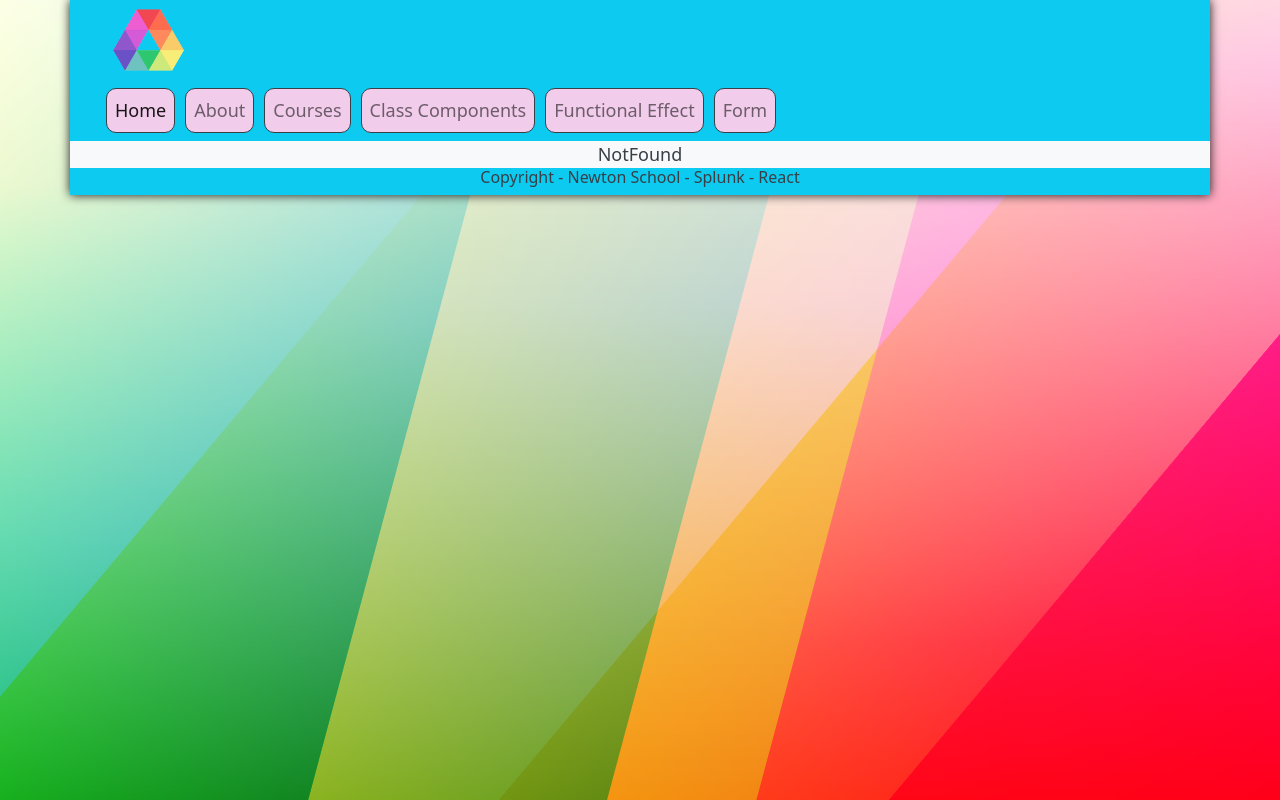
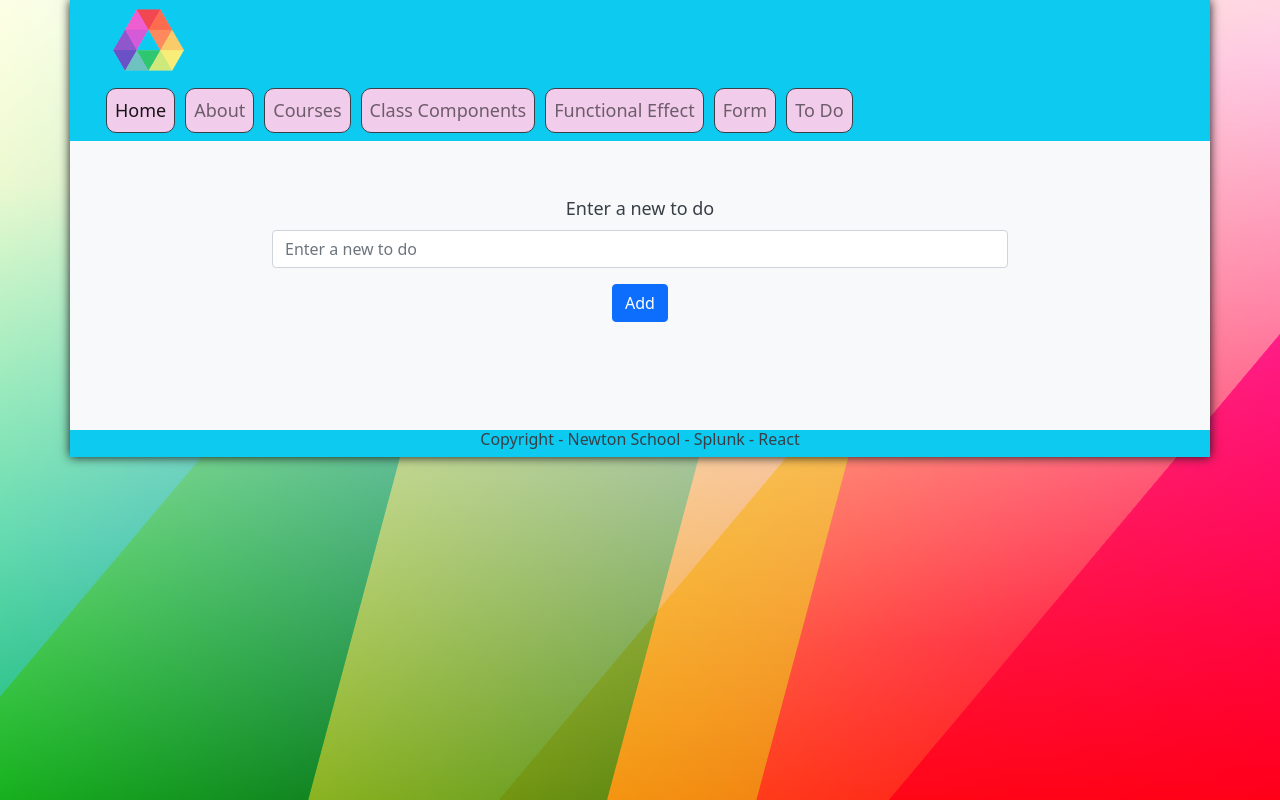
Before and after one commit to deepak104080/ns_splunk_react_intro, a React (Create React App) app: page /todo in a window 1280 px wide. Built offline with nearby package versions, Linux system fonts and the light colour scheme; the HTML template or start-up script is replaced by a standard one.

Commit message:
7th Feb 2022

```diff
--- a/package.json
+++ b/package.json
@@ -7,6 +7,8 @@
     "@testing-library/react": "^12.1.2",
     "@testing-library/user-event": "^13.5.0",
     "bootstrap": "^5.1.3",
+    "formic": "^0.0.10",
+    "nanoid": "^3.2.0",
     "react": "^17.0.2",
     "react-bootstrap": "^2.1.1",
     "react-dom": "^17.0.2",
--- a/src/App.js
+++ b/src/App.js
@@ -10,6 +10,7 @@ import NotFound from './NotFound';
 import ClassCompDetail from './ClassCompDetail';
 import FunctionalEffect from './FunctionalEffect';
 import FormReg from './Form';
+import ToDo from './ToDo';
 import './css/App.css';
 import '../node_modules/bootstrap/dist/css/bootstrap.min.css';
 
@@ -33,6 +34,7 @@ function App() {
                         <Route path="/classcompdetail" element= {<ClassCompDetail />} />
                         <Route path="/functionaleffect" element= {<FunctionalEffect />} />
                         <Route path="/form" element= {<FormReg />} />
+                        <Route path="/todo" element= {<ToDo />} />
                         <Route path="/" element={<Main companyName = {companyname}/>}/>
                         <Route path="*" element={<NotFound/>}/>
                     </Routes>
--- a/src/FunctionalEffect.js
+++ b/src/FunctionalEffect.js
@@ -5,6 +5,7 @@ import Functional_Api_Effect from './Functional_Api_Effect';
 const FunctionalEffect = (props) => {
     const [flag, setFlag] = useState(false);
     const [count, setCount] = useState(1);
+    // const [ret, setRet] = useState(0);
 
     useEffect(() => {
         console.log('useEffect triggered...');
@@ -25,6 +26,21 @@ const FunctionalEffect = (props) => {
     useEffect(() => {
         console.log('useEffect triggered for count');
     }, [count]);
+
+    useEffect(() => {
+        console.log('useEffect for unmount triggered initially...');
+        let ret;
+        ret = setInterval(function() {
+            console.log('test123...');
+        }, 2000);
+        return()=> {
+            console.log('Functional component unmounted...');
+            clearInterval(ret);
+        }
+    }, []);
+
+    // setTimeout - clearTimeout
+    // setInterval - clearInterval
 
     const changeState = () => {
         setFlag(!flag);
--- a/src/Header.js
+++ b/src/Header.js
@@ -48,6 +48,9 @@ const Header = (props) => {
                             <li className="nav-item">
                             <Link className="nav-link header-menu" to="/form">Form</Link>
                             </li>
+                            <li className="nav-item">
+                            <Link className="nav-link header-menu" to="/todo">To Do</Link>
+                            </li>
                             {/* <li className="nav-item dropdown">
                             <Link className="nav-link dropdown-toggle" href="#" id="navbarDropdownMenuLink" role="button" data-bs-toggle="dropdown" aria-expanded="false">
                                 Dropdown link
--- /dev/null
+++ b/src/ToDo.js
@@ -0,0 +1,85 @@
+import React, { useEffect, useState } from 'react';
+import {Form, Button, Row, Col} from 'react-bootstrap';
+import {nanoid} from 'nanoid';
+
+const ToDo = () => {
+    const [toDoItem, setToDoItem] = useState('');
+    const [toDoList, setToDoList] = useState([]);
+
+    const handleChange = (e) => {
+        console.log('Inside Handle Change - ', e.target.value );
+        let value = e.target.value;
+        setToDoItem(e.target.value);
+    }
+
+    const handleSubmit = (e) => {
+        e.preventDefault();
+        let obj={};
+        obj.id = nanoid();
+        obj.todotext = toDoItem;
+        obj.donestatus = false;
+        setToDoList([...toDoList, obj]);
+        setToDoItem('');
+    }
+
+    useEffect(() => {
+        console.log(toDoList);
+    }, [toDoList])
+
+    const markComplete = (id) => {
+        console.log(id);
+        const updatedList = toDoList.map((item) => {
+            if(item.id === id) {
+                item.donestatus = !item.donestatus;
+            }
+            return item;
+        })
+        setToDoList(updatedList);
+    }
+
+    const markDelete = (id) => {
+        console.log(id);
+        const updatedList = toDoList.filter((item) => {
+            return item.id !== id;
+        })
+        setToDoList(updatedList);
+    }
+
+
+    return (
+        <>
+        <Row>
+            <Col xs={8} className="center">
+                <br></br>
+                <br></br>
+            <Form onSubmit={handleSubmit}>
+                <Form.Group className="mb-3" controlId="formBasicEmail">
+                    <Form.Label>Enter a new to do</Form.Label>
+                    <Form.Control type="text" name="username" value={toDoItem} placeholder="Enter a new to do" onChange={handleChange} />
+                </Form.Group>
+
+
+                <Button variant="primary" type="submit">
+                    Add
+                </Button>
+            </Form>
+
+            <br></br>
+            <br></br>
+            {toDoList && toDoList.map((item) => (
+                <div className={item.donestatus ? 'bg-success border-bottom todolist' : 'bg-info border-bottom todolist'}>
+                    {item.todotext}
+                    <button className="bg-success" onClick={() => markComplete(item.id)}>Done</button>
+                    <button classname="bg-danger" onClick={() => markDelete(item.id)}>Delete</button>
+                </div>
+            ))}
+
+            <br></br>
+            <br></br>
+            </Col>
+            </Row>
+        </>
+    )
+}
+
+export default ToDo;
--- a/src/css/App.css
+++ b/src/css/App.css
@@ -101,3 +101,7 @@ body {
 .errorMessage {
   color: red;
 }
+
+.todolist{
+  text-align: left;
+}
```
Also changed, not shown: 2 other files (tests, documents, lock files or other folders).
